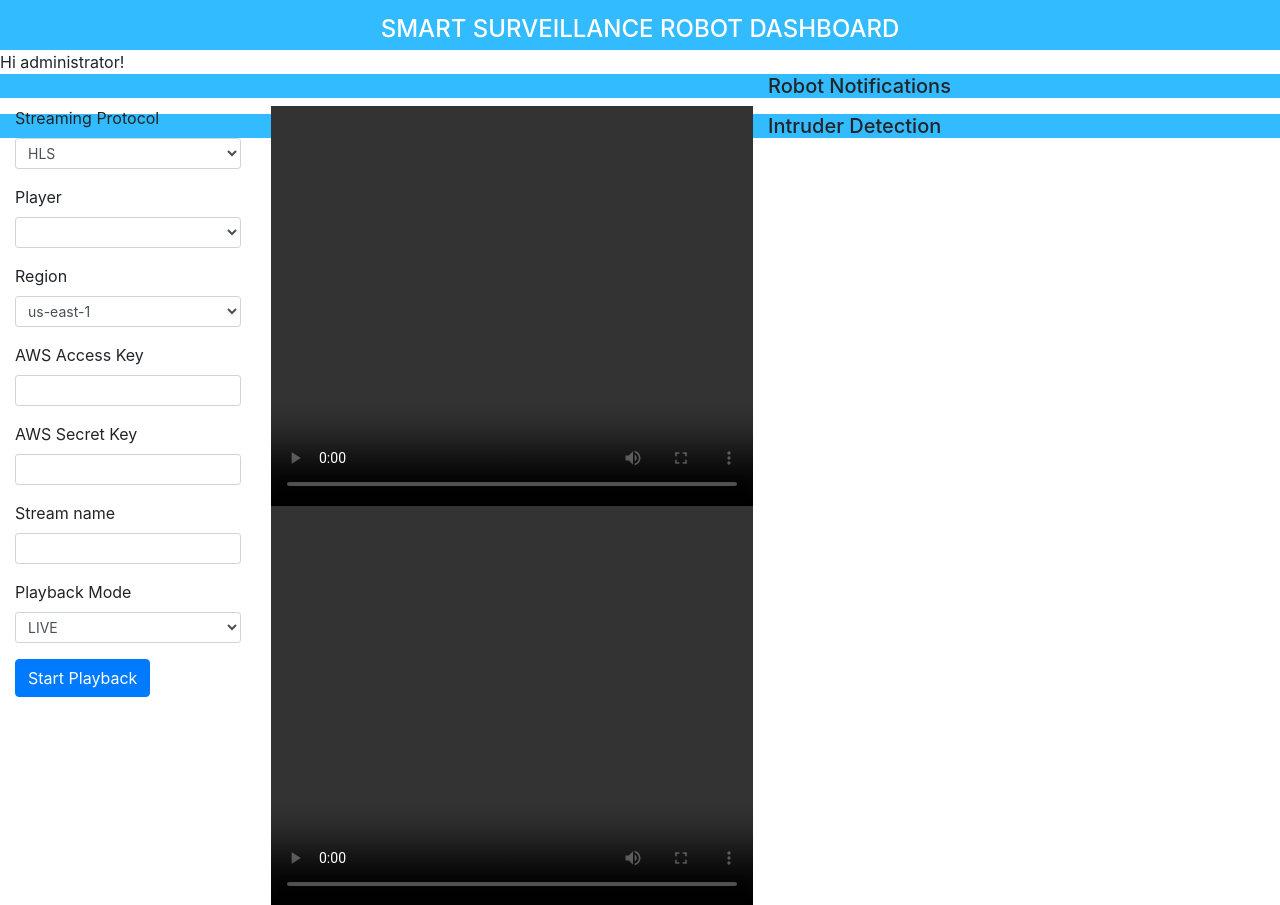
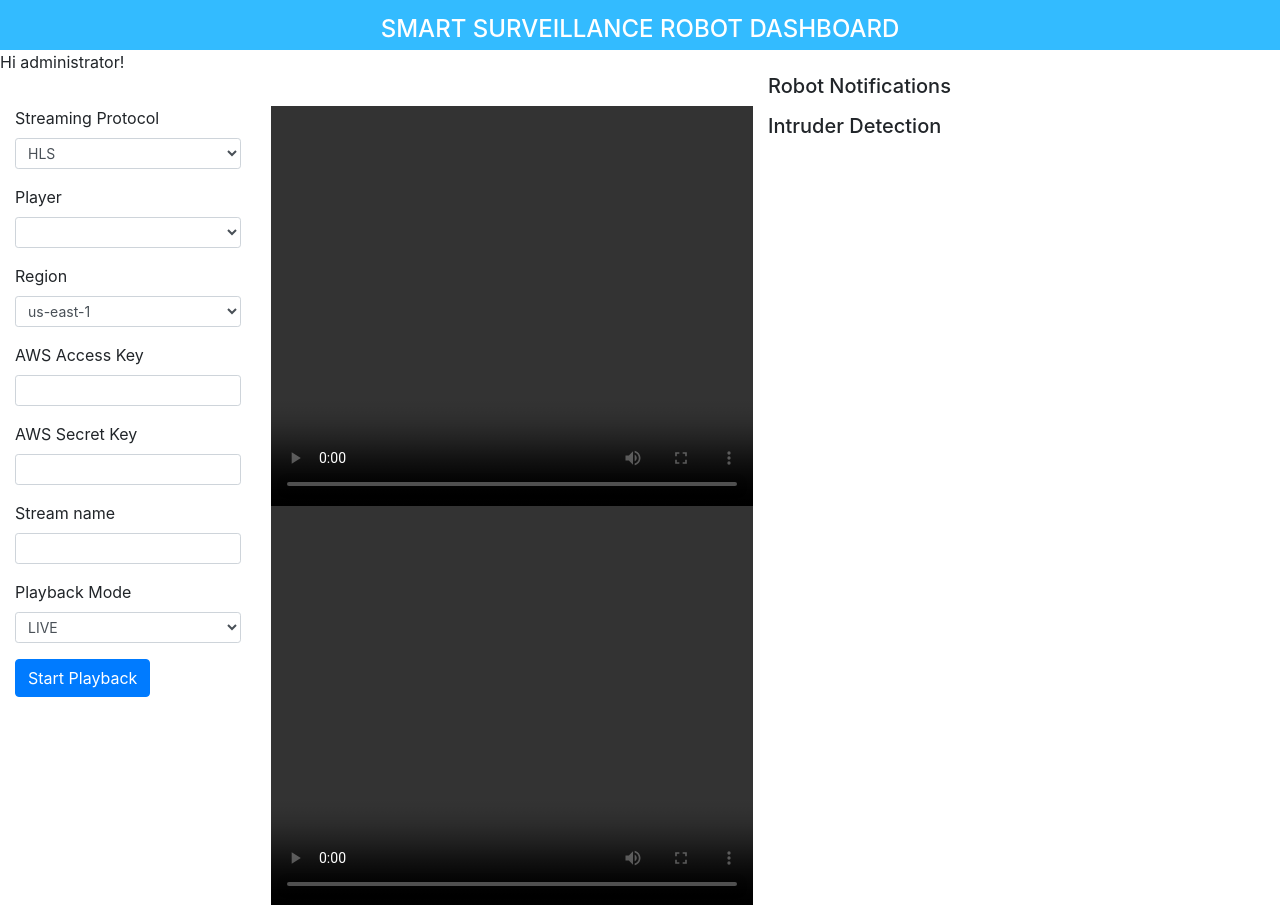
Before and after one commit to shefeekj/surveillance_bot_webapp, a Django app: template djangoProject/templates/home.html in a window 1280 px wide. Shown: the top 905 px of the page. Run offline with Django 3.2, Linux system fonts and the light colour scheme; the template is opened without the code that fills it, so the values that code supplies are empty; a user stored in the database is signed in; some libraries are stand-ins or nearby versions.

Commit message:
Update mqtt-dashboard.html

```diff
--- a/djangoProject/templates/mqtt-dashboard.html
+++ b/djangoProject/templates/mqtt-dashboard.html
@@ -43,11 +43,11 @@ $(document).ready(function(){
 
     <body>
         <div>
-		<h5 style="background-color:#33bbff">Robot Notifications</h5>
+		<h5>Robot Notifications</h5>
             <p class="sensor-message-box"></p>
         </div>
 	 <div>
-		 <h5 style="background-color:#33bbff">Intruder Detection</h5>
+		 <h5>Intruder Detection</h5>
             <p class="rekognition-message-box"></p>
         </div>
     </body>
```
